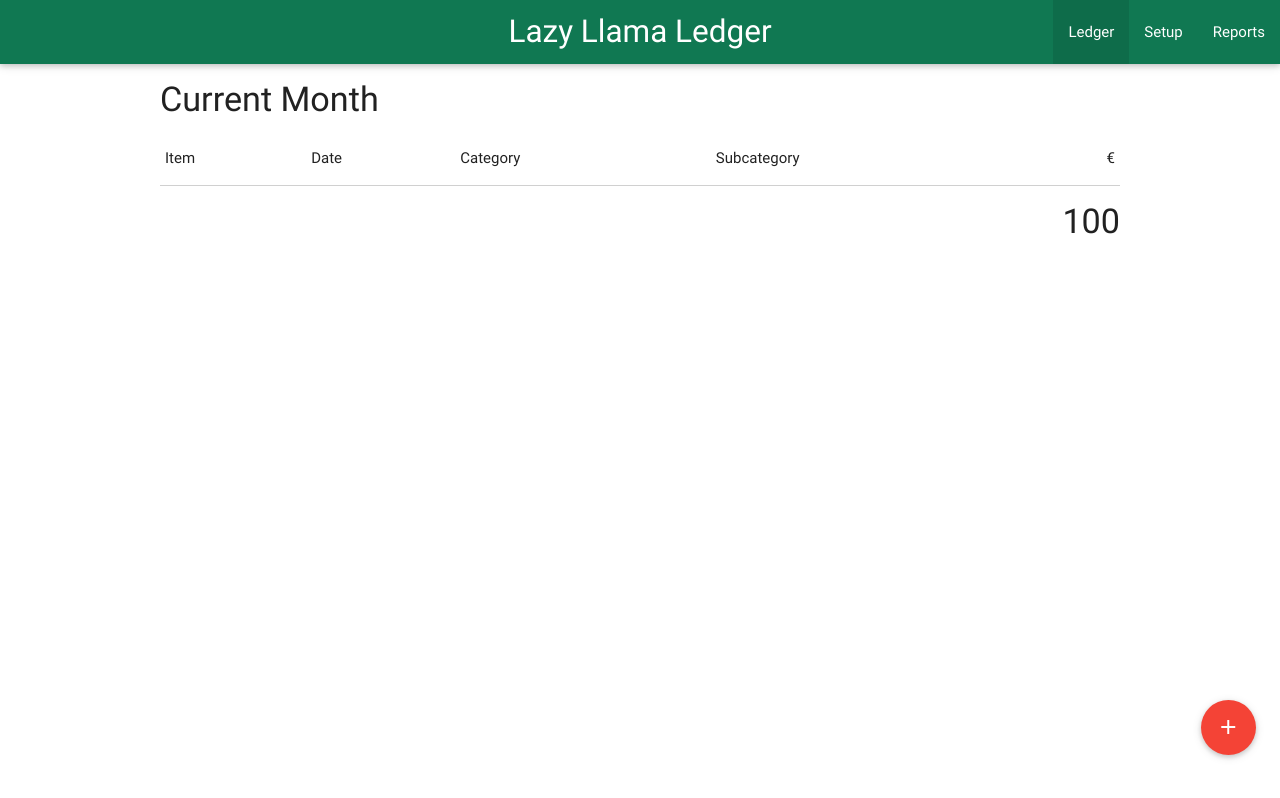
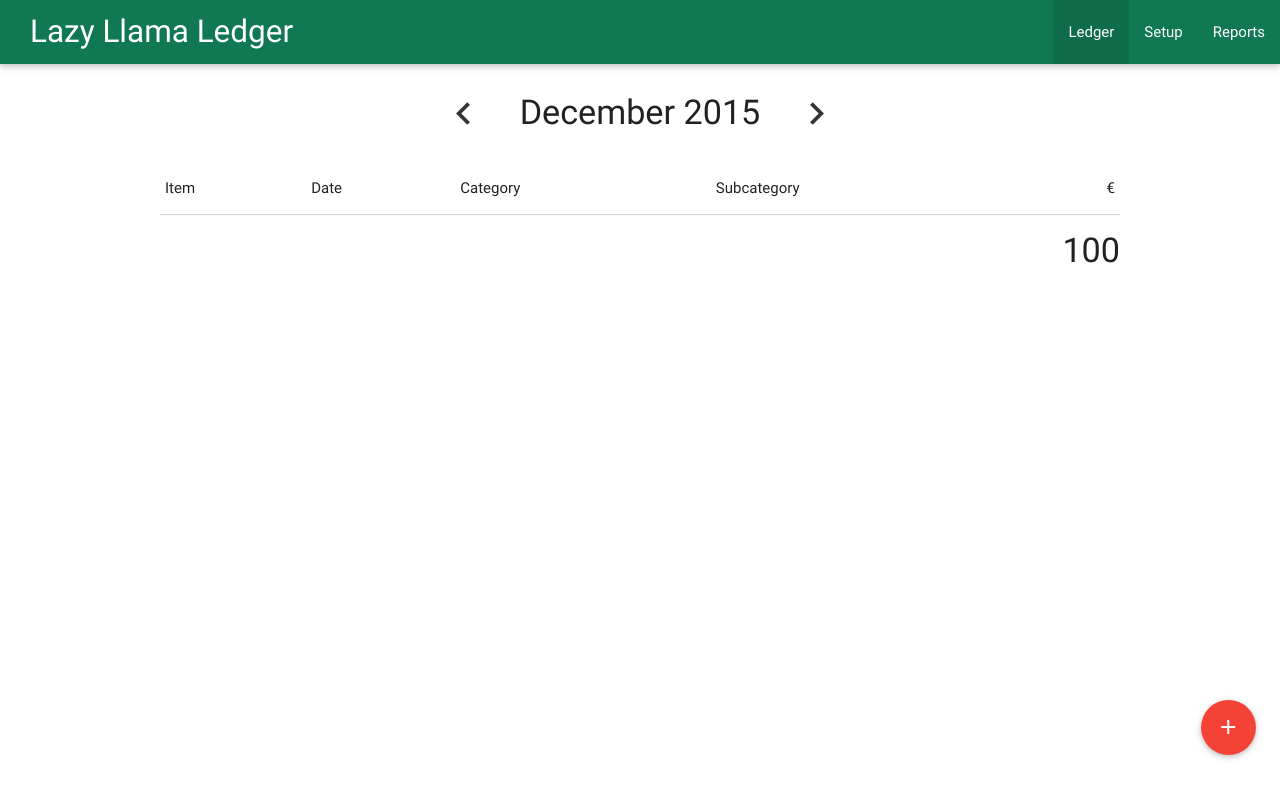
Before and after one commit to Haedrian/LazyLlamaLedger, a plain HTML site: page LazyLlamaLedger/LazyLlamaLedger/LazyLlamaLedger.htm in a window 1280 px wide. Drawn offline with nearby package versions, Linux system fonts and the light colour scheme; no server answers.

Commit message:
Preperatory Code for viewing other months

```diff
--- a/LazyLlamaLedger/LazyLlamaLedger/LazyLlamaLedger.htm
+++ b/LazyLlamaLedger/LazyLlamaLedger/LazyLlamaLedger.htm
@@ -24,7 +24,7 @@
 
     <nav>
         <div class="nav-wrapper">
-            <a href="#" class="brand-logo center">Lazy Llama Ledger</a>
+            <a href="#" class="brand-logo" style="margin-left:30px">Lazy Llama Ledger</a>
             <ul id="nav-mobile" class="right hide-on-med-and-down">
                 <li class="active"><a href="">Ledger</a></li>
                 <li><a href="">Setup</a></li>
@@ -35,7 +35,11 @@
 
     <div class="container" style="width:75%">
 
-        <h4>Current Month</h4>
+        <div style="text-align:center;margin-top:30px;margin-bottom:30px">
+            <a style="vertical-align:central;" class="modal-action waves-effect waves-green btn-flat"><i class="material-icons large" style="font-size:3rem">keyboard_arrow_left</i></a>
+            <h4 style="text-align:center;display:inline;vertical-align:bottom" id="lblMonth"></h4>
+            <a style="vertical-align:central" class="modal-action waves-effect waves-green btn-flat"><i class="material-icons large" style="font-size:3rem">keyboard_arrow_right</i></a>
+        </div>
 
         <table id="tblLedger">
             <thead>
--- a/LazyLlamaLedger/LazyLlamaLedger/js/ledger.js
+++ b/LazyLlamaLedger/LazyLlamaLedger/js/ledger.js
@@ -1,9 +1,13 @@
+var months = ["January", "February", "March", "April", "May", "June", "July", "August", "September", "October", "November", "December"];
+var chosenMonth = (new Date()).getMonth();
+var chosenYear = (new Date()).getFullYear();
+
 $(document).ready(function () {
-    fetchData();
+    changeMonth();
 
     $('.datepicker').pickadate({
         selectMonths: false,
-        selectYears: 2
+        selectYears: false
     });
 
     $('.picker').appendTo('body');
@@ -11,6 +15,13 @@ $(document).ready(function () {
     $('#slCategory').material_select();
     $('#slSubCategory').material_select();
 });
+
+function changeMonth()
+{
+    $("#lblMonth").html(months[chosenMonth] + " " + chosenYear);
+
+    fetchData();
+}
 
 function readLedgerEntry()
 {
@@ -91,7 +102,7 @@ function closeModal()
 ///Fetches the data. Considers filters and month and whatnot.
 function fetchData()
 {
-    $.get("http://localhost:7744/api/ledger/ledgerentry?Month=" + ((new Date()).getMonth() + 1), function (data) {
+    $.get("http://localhost:7744/api/ledger/ledgerentry?Month=" + (chosenMonth+1) + "&year="+chosenYear, function (data) {
         //Populate a table
         var html = "";
         var total = 0;
```
Also changed, not shown: 1 other file.
